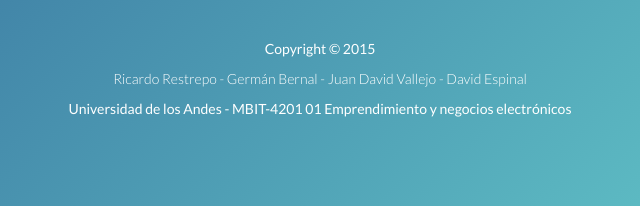
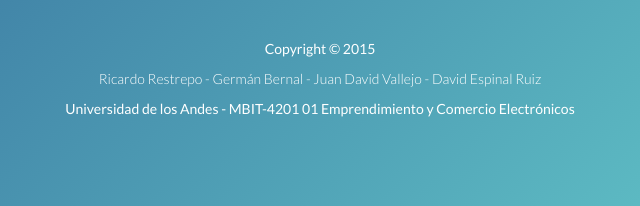
Before and after one commit to despinalr/MVPFinanceCare, a website: page index.html in a window 1280 px wide. Shown: the part 1641-1847 px from the top of the page, 320-960 px from the left. Drawn offline with Linux system fonts and the light colour scheme.

Commit message:
test deploy

```diff
--- a/index.html
+++ b/index.html
@@ -213,8 +213,8 @@
                 </div>
                 <div class="rights">
                     <p>Copyright &copy; 2015</p>
-                    <p><a href="#" target="_blank">Ricardo Restrepo - Germán Bernal - Juan David Vallejo - David Espinal</a></p>
-                      <p>Universidad de los Andes - MBIT-4201 01 Emprendimiento y negocios electrónicos </p>
+                    <p><a href="#" target="_blank">Ricardo Restrepo - Germán Bernal - Juan David Vallejo - David Espinal Ruiz</a></p>
+                      <p>Universidad de los Andes - MBIT-4201 01 Emprendimiento y Comercio Electrónicos</p>
                 </div>
             </div>
         </footer>
```
